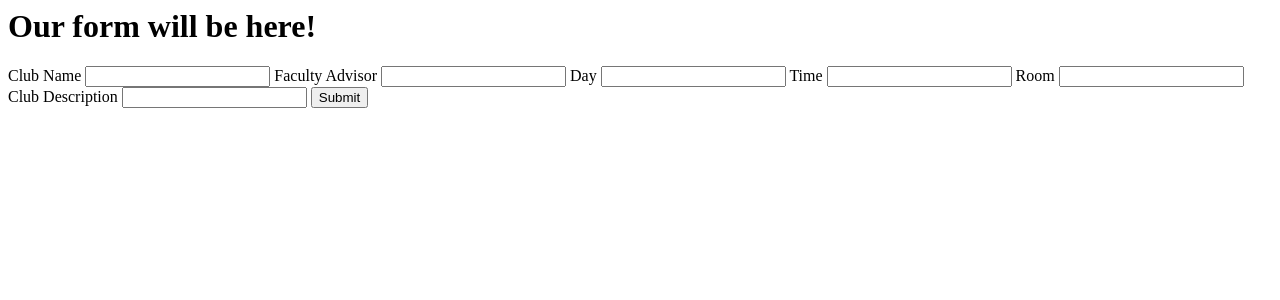
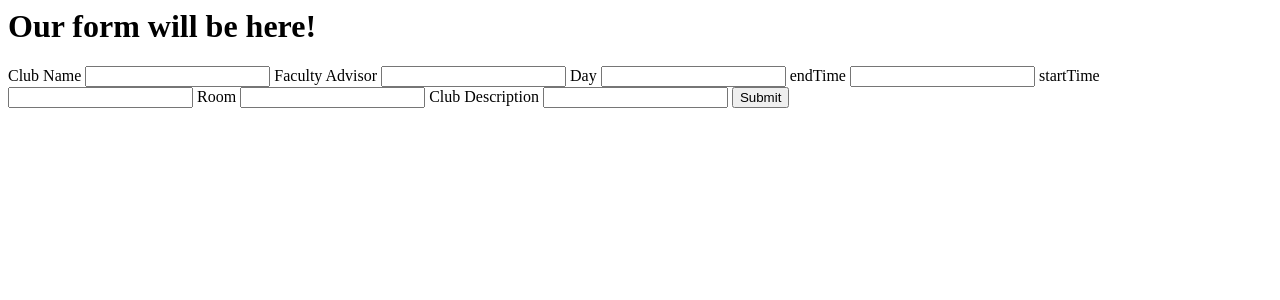
Before and after one commit to wonyoung-park/Avenues-Announcement-Website, a Flask app: page /form in a window 1280 px wide. Shown: the top 300 px of the page. Run offline with Flask 2, Linux system fonts and the light colour scheme.

Commit message:
Changin time 1.0

```diff
--- a/assets/index.html
+++ b/assets/index.html
@@ -42,7 +42,7 @@
           <div>
             <h1><a href="#">
               <!-- <img src="../img/Avenues_Logo.png" alt="Avenues Logo" id="avenues-logo"> -->
-              <svg viewBox="-30 -20 100 100" width="100" height="100">
+              <svg viewBox="-30 -20 100 100" width="1000" height="1000">
                   <!-- WE ARE HACKERS -->
                   <path id="avenues-logo" fill="#6188A1" d="M27.506 18.985L8.943 59.92H.645L27.505 0l26.862 59.92h-8.3z" ></path>
               </svg>
--- a/assets/logged_in/html/app.py
+++ b/assets/logged_in/html/app.py
@@ -6,6 +6,9 @@ from wtforms import StringField, PasswordField, TextField
 from apiclient import discovery
 from httplib2 import Http
 from oauth2client import file, client, tools
+import datetime
+import time
+
 
 SCOPES = 'https://www.googleapis.com/auth/calendar'
 store = file.Storage('../../python/storage.json')
@@ -24,7 +27,8 @@ class LoginForm(FlaskForm):
     clubname = StringField('clubname')
     facultyadvisor = StringField('facultyadvisor')
     day = StringField('day')
-    time = StringField('time')
+    startTime = StringField('startTime')
+    endTime = StringField('endTime')
     room = StringField('room')
     clubdescription = StringField('clubdescription')
 
@@ -39,17 +43,24 @@ def form():
         facultyadvisor_add_to_google_calendar = '{}'.format(form.facultyadvisor.data)
         clubdescription_add_to_google_calendar = '{}'.format(form.clubdescription.data)
         day_name_add_to_google_calendar = '{}'.format(form.day.data)
-        time_name_add_to_google_calendar = '{}'.format(form.time.data)
+        startTime_name_add_to_google_calendar = '{}'.format(form.startTime.data)
+        endTime_name_add_to_google_calendar = '{}'.format(form.endTime.data)
+
+
+        startCombinedString = day_name_add_to_google_calendar + "T:" + startTime_name_add_to_google_calendar +"%s"
+        endCombinedString = day_name_add_to_google_calendar + "T:" + endTime_name_add_to_google_calendar +"%s"
+
+
         # lol = '<h1>The Club Name is {}. The faculty advisor is {}. The day is {}. The time is {}. The room is {}. The club description is {}.'.format(form.clubname.data, form.facultyadvisor.data, form.day.data, form.time.data, form.room.data, form.clubdescription.data)
         EVENT = {
         'summary': 'club_name_add_to_google_calendar',
         'location': room_add_to_google_calendar,
         'description': 'Faculty Advisor: ' + facultyadvisor_add_to_google_calendar + "\n\n" + 'Club Description: ' + clubdescription_add_to_google_calendar,
         'start': {
-            'dateTime': '2018-12-14T19:00:00%s' % GMT_OFF
+            'dateTime': startCombinedString % GMT_OFF
         },
         'end': {
-            'dateTime': '2018-12-14T22:00:00%s' % GMT_OFF
+            'dateTime': endCombinedString % GMT_OFF
         },
         'recurrence': [
             'RULE:FREQ=DAILY;COUNT=2'
--- a/assets/logged_in/html/templates/form.html
+++ b/assets/logged_in/html/templates/form.html
@@ -20,7 +20,10 @@
     <label for="day">Day</label>
     <input type="text" name="day">
 
-    <label for="time">Time</label>
+    <label for="endTime">endTime</label>
+    <input type="text" name="time">
+
+    <label for="startTime">startTime</label>
     <input type="text" name="time">
 
     <label for="room">Room</label>
```
Also changed, not shown: assets/logged_in/html/clubs.html (+6 -6 lines).
